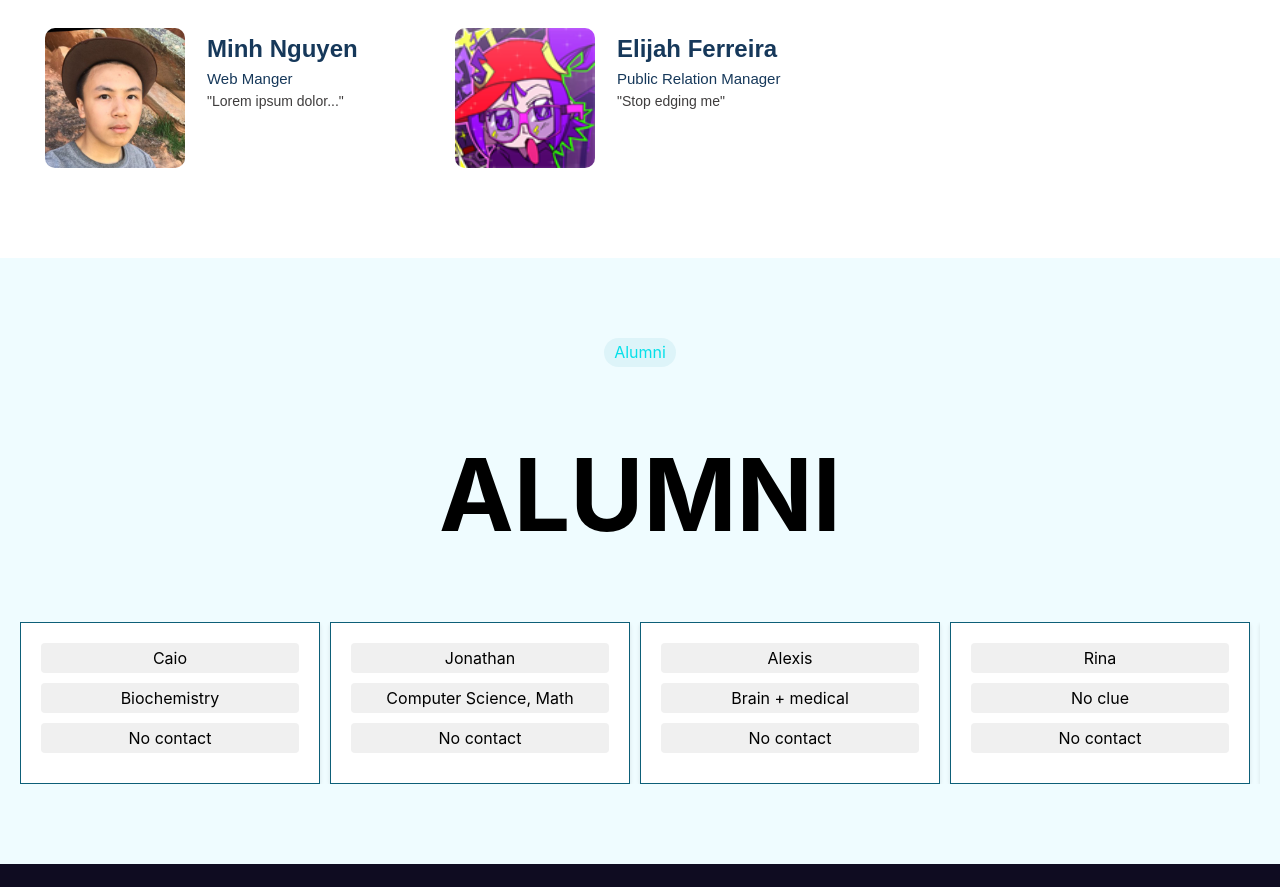
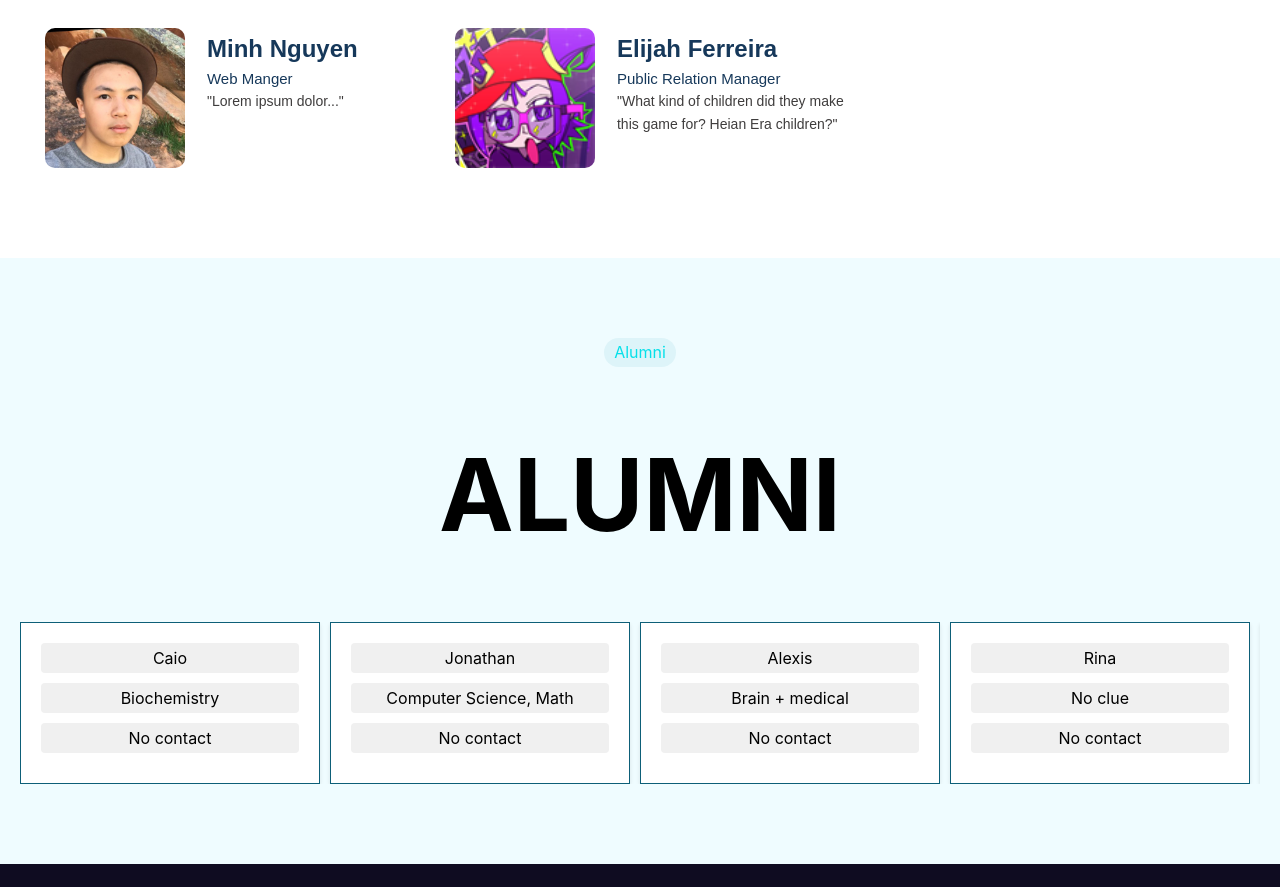
Before and after one commit to Sonicfires2/landing-page-aif, a React (Create React App) app: page / in a window 1280 px wide. Shown: the part 6396-7283 px from the top of the page. Built offline with nearby package versions, Linux system fonts and the light colour scheme; a web font is replaced by a local one.

Commit message:
Changingg Elijah quote

```diff
--- a/src/components/Leadership/leadership.jsx
+++ b/src/components/Leadership/leadership.jsx
@@ -49,7 +49,7 @@ const leadershipData = [
   {
     name: "Elijah Ferreira",
     role: "Public Relation Manager",
-    remark: "Stop edging me",
+    remark: "What kind of children did they make this game for? Heian Era children?",
     imgLink: "leadersPictures/publicRelationManager.png"
   }
 ];
```
Also changed, not shown: 6 other files (tests, documents, lock files or other folders).
